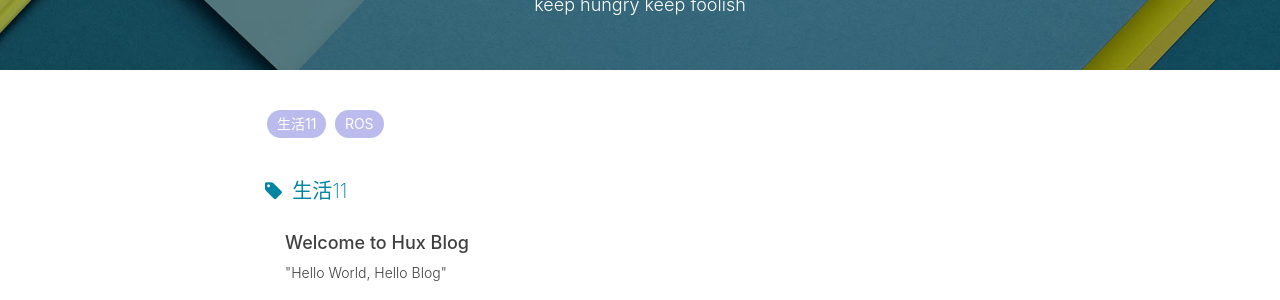
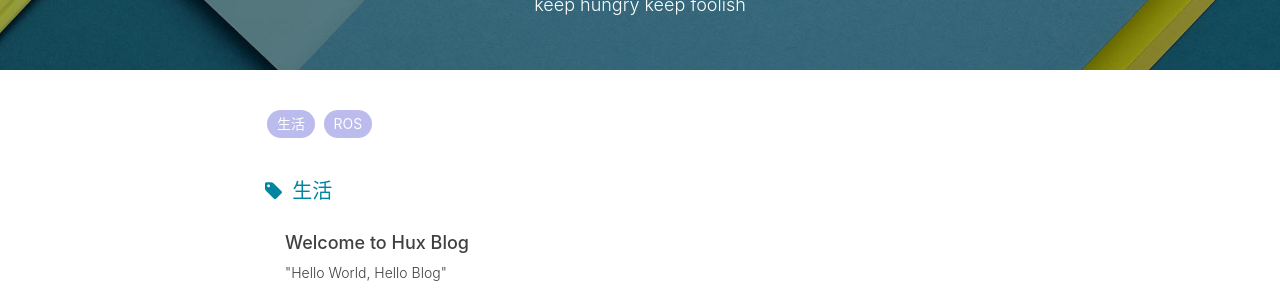
Before and after one commit to ozaki8/missmiaom.github.io, a Jekyll site: the page built from tags.html, in a window 1280 px wide. Shown: the part 158-458 px from the top of the page. Built offline with Jekyll 4.4.1, drawn with Linux system fonts in a browser that asks for light colours; nearby versions of some CDN libraries; comment, search, counter and statistics services are not loaded.

Commit message:
Update 2014-01-29-hello-2015.markdown

```diff
--- a/_posts/2014-01-29-hello-2015.markdown
+++ b/_posts/2014-01-29-hello-2015.markdown
@@ -5,7 +5,7 @@ subtitle:   " \"Hello World, Hello Blog\""
 date:       2015-04-29 12:00:00
 author:     "Hux"
 tags:
-    - 生活11
+    - 生活
 ---
 
 > “Yeah It's on. ”
```
